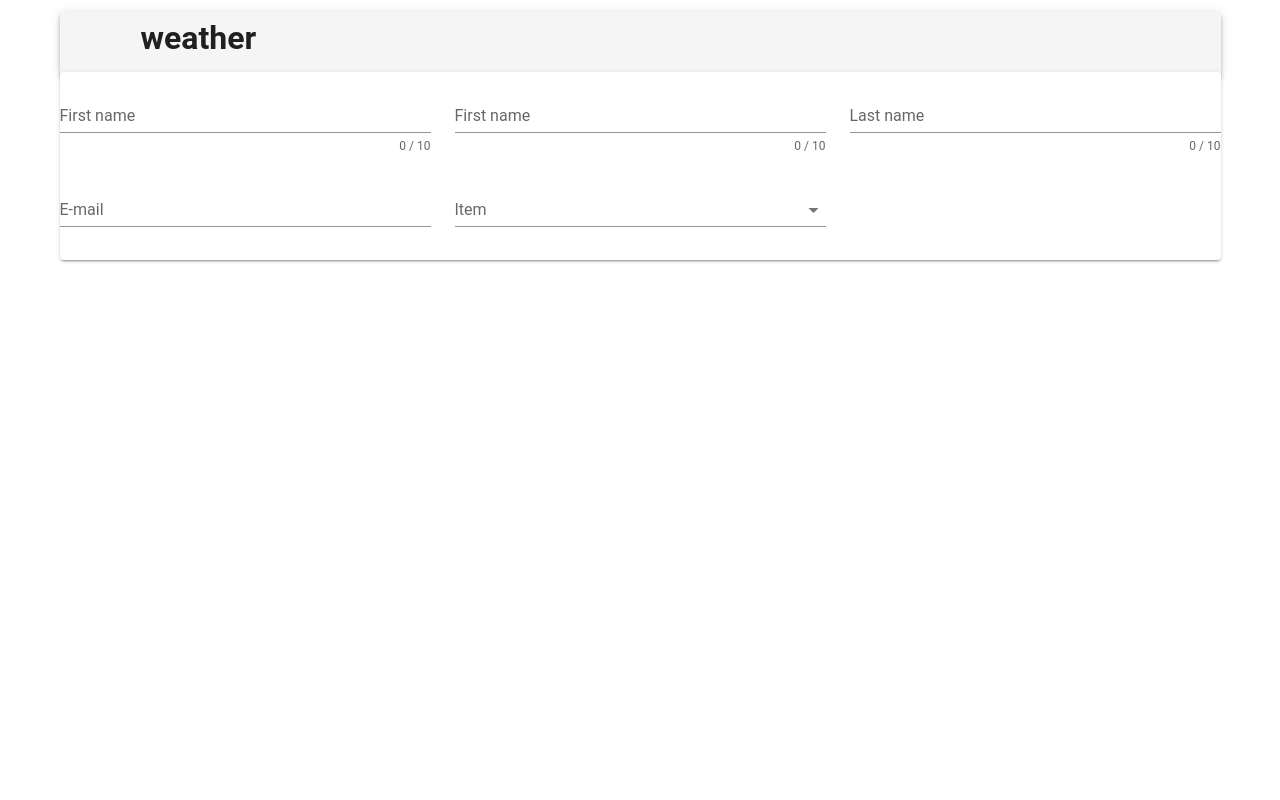
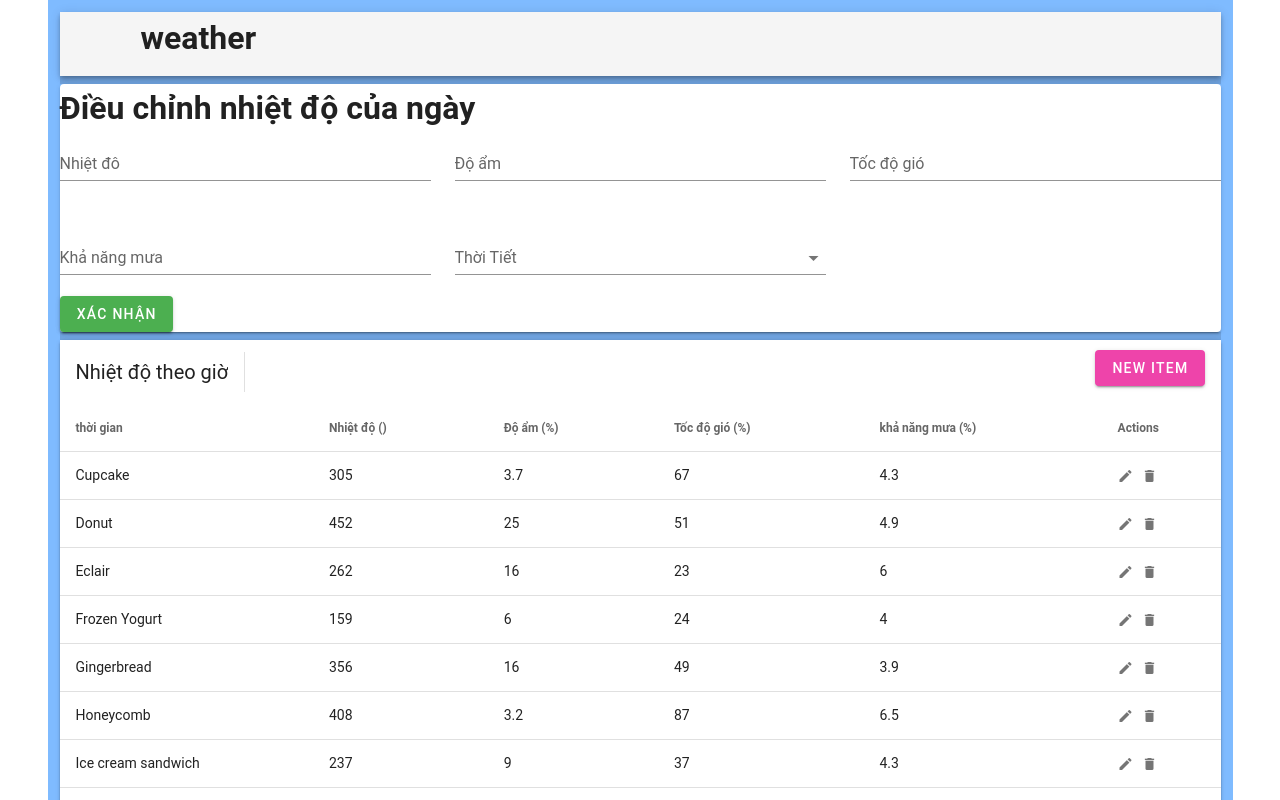
Before and after one commit to tontumo12/web-weather, a Vue app: page /admin in a window 1280 px wide. Shown: the top 800 px of the page. Built offline with nearby package versions, Linux system fonts and the light colour scheme; a small style sheet from the web is missing.

Commit message:
edit admin

```diff
--- a/src/views/Admin.vue
+++ b/src/views/Admin.vue
@@ -1,9 +1,15 @@
 <template>
-    <v-container>
+    <v-container class="app">
       <v-app-bar class="app-bar">
         <!-- logo -->
-            <v-img alt="weather logo" class="shrink logo" contain src="../assets/weather.jpg" min-width="65"
-                width="65" />
+        <v-img
+          alt="weather logo"
+          class="shrink logo"
+          contain
+          src="../assets/weather.jpg"
+          min-width="65"
+          width="65"
+        />
         <h1 class="display-1.5 font-weight-bold mb-3">weather</h1>
         <v-spacer></v-spacer>
       </v-app-bar>
@@ -16,77 +22,378 @@
       <v-divider></v-divider>
       <v-divider></v-divider>
 
+      <!-- nhập thông tin về thời tiết -->
       <v-card>
+        <h1>Điều chỉnh nhiệt độ của ngày</h1>
         <v-form v-model="valid">
           <v-row>
             <v-col cols="12" md="4">
-                            <v-text-field v-model="firstname" :rules="nameRules" :counter="10" label="First name"
-                                required></v-text-field>
+              <v-text-field
+                v-model="NhietDo"
+                label="Nhiệt đô"
+                required
+              ></v-text-field>
             </v-col>
 
             <v-col cols="12" md="4">
-                            <v-text-field v-model="firstname" :rules="nameRules" :counter="10" label="First name"
-                                required></v-text-field>
+              <v-text-field
+                v-model="humidity"
+                label="Độ ẩm"
+                required
+              ></v-text-field>
             </v-col>
 
             <v-col cols="12" md="4">
-                            <v-text-field v-model="lastname" :rules="nameRules" :counter="10" label="Last name"
-                                required></v-text-field>
+              <v-text-field
+                v-model="wind"
+                label="Tốc độ gió"
+                required
+              ></v-text-field>
             </v-col>
 
             <v-col cols="12" md="4">
-                            <v-text-field v-model="email" :rules="emailRules" label="E-mail" required></v-text-field>
+              <v-text-field
+                v-model="rain"
+                label="Khả năng mưa"
+                required
+              ></v-text-field>
             </v-col>
 
             <v-col cols="12" md="4">
               <v-select
-      v-model="select"
-      :items="items"
-      :rules="[v => !!v || 'Item is required']"
-      label="Item"
+                v-model="weather"
+                :items="item"
+                :rules="[(v) => !!v || 'Item is required']"
+                label="Thời Tiết"
                 required
               ></v-select>
             </v-col>
           </v-row>
+          <v-btn color="success" class="mr-4" @click="format()"> Xác Nhận </v-btn>
         </v-form>
+      </v-card>
+      <v-divider></v-divider>
+      <v-divider></v-divider>
+      <v-divider></v-divider>
+      <v-divider></v-divider>
+      <v-divider></v-divider>
+      <v-divider></v-divider>
+      <v-divider></v-divider>
+      <v-divider></v-divider>
+
+      <!-- điều chỉnh thời tiết theo giờ -->
+      <v-card>
+        <v-data-table
+          :headers="headers"
+          :items="desserts"
+          sort-by="hour"
+          class="elevation-1"
+        >
+          <template v-slot:top>
+            <v-toolbar flat>
+              <v-toolbar-title>Nhiệt độ theo giờ</v-toolbar-title>
+              <v-divider class="mx-4" inset vertical></v-divider>
+              <v-spacer></v-spacer>
+              <v-dialog v-model="dialog" max-width="500px">
+                <template v-slot:activator="{ on, attrs }">
+                  <v-btn
+                    color="primary"
+                    dark
+                    class="mb-2"
+                    v-bind="attrs"
+                    v-on="on"
+                  >
+                    New Item
+                  </v-btn>
+                </template>
+                <v-card>
+                  <v-card-title>
+                    <span class="headline">{{ formTitle }}</span>
+                  </v-card-title>
+
+                  <v-card-text>
+                    <v-container>
+                      <v-row>
+                        <v-col cols="12" sm="6" md="4">
+                          <v-text-field
+                            v-model="editedItem.hour"
+                            label="hour"
+                          ></v-text-field>
+                        </v-col>
+                        <v-col cols="12" sm="6" md="4">
+                          <v-text-field
+                            v-model="editedItem.temperature"
+                            label="temperature"
+                          ></v-text-field>
+                        </v-col>
+                        <v-col cols="12" sm="6" md="4">
+                          <v-text-field
+                            v-model="editedItem.humidity_hour"
+                            label="humidity_hour (g)"
+                          ></v-text-field>
+                        </v-col>
+                        <v-col cols="12" sm="6" md="4">
+                          <v-text-field
+                            v-model="editedItem.wind_hour"
+                            label="wind_hour (g)"
+                          ></v-text-field>
+                        </v-col>
+                        <v-col cols="12" sm="6" md="4">
+                          <v-text-field
+                            v-model="editedItem.chance_rain_hour"
+                            label="chance_rain_hour (g)"
+                          ></v-text-field>
+                        </v-col>
+                      </v-row>
+                    </v-container>
+                  </v-card-text>
+
+                  <v-card-actions>
+                    <v-spacer></v-spacer>
+                    <v-btn color="blue darken-1" text @click="close">
+                      Cancel
+                    </v-btn>
+                    <v-btn color="blue darken-1" text @click="save"> Save </v-btn>
+                  </v-card-actions>
+                </v-card>
+              </v-dialog>
+              <v-dialog v-model="dialogDelete" max-width="500px">
+                <v-card>
+                  <v-card-title class="headline"
+                    >Are you sure you want to delete this item?</v-card-title
+                  >
+                  <v-card-actions>
+                    <v-spacer></v-spacer>
+                    <v-btn color="blue darken-1" text @click="closeDelete"
+                      >Cancel</v-btn
+                    >
+                    <v-btn color="blue darken-1" text @click="deleteItemConfirm"
+                      >OK</v-btn
+                    >
+                    <v-spacer></v-spacer>
+                  </v-card-actions>
+                </v-card>
+              </v-dialog>
+            </v-toolbar>
+          </template>
+          <template v-slot:item.actions="{ item }">
+            <v-icon small class="mr-2" @click="editItem(item)">
+              mdi-pencil
+            </v-icon>
+            <v-icon small @click="deleteItem(item)"> mdi-delete </v-icon>
+          </template>
+          <template v-slot:no-data>
+            <v-btn color="primary" @click="initialize"> Reset </v-btn>
+          </template>
+        </v-data-table>
       </v-card>
     </v-container>
   </template>
-
   <script>
   export default {
     data: () => ({
       valid: true,
-        name: '',
-        nameRules: [
-          v => !!v || 'Name is required',
-          v => (v && v.length <= 10) || 'Name must be less than 10 characters',
+      NhietDo: "",
+      humidity: "",
+      wind: "",
+      rain: "",
+      weather: null,
+      item: ["Nắng", "Mưa", "Gió", "Tuyết"],
+      checkbox: false,
+      dialog: false,
+      dialogDelete: false,
+      headers: [
+        {
+          text: "thời gian",
+          align: "start",
+          sortable: false,
+          value: "hour",
+        },
+        { text: "Nhiệt độ ()", value: "temperature" },
+        { text: "Độ ẩm (%)", value: "humidity_hour" },
+        { text: "Tốc độ gió (%)", value: "wind_hour" },
+        { text: "khả năng mưa (%)", value: "chance_rain_hour" },
+        { text: "Actions", value: "actions", sortable: false },
       ],
-        email: '',
-        emailRules: [
-          v => !!v || 'E-mail is required',
-          v => /.+@.+\..+/.test(v) || 'E-mail must be valid',
-        ],
-        select: null,
-        items: [
-          'Item 1',
-          'Item 2',
-          'Item 3',
-          'Item 4',
-        ],
-        checkbox: false,
+      desserts: [],
+      editedIndex: -1,
+      editedItem: {
+        hour: "",
+        temperature: 0,
+        humidity_hour: 0,
+        wind_hour: 0,
+        chance_rain_hour: 0,
+      },
+      defaultItem: {
+        hour: "",
+        temperature: 0,
+        humidity_hour: 0,
+        wind_hour: 0,
+        chance_rain_hour: 0,
+      },
     }),
 
     methods: {
-        validate () {
-          this.$refs.form.validate()
+      format() {
+        switch (this.weather) {
+          case "Nắng":
+            this.weather = "hot";
+            break;
+          case "Mưa":
+            this.weather = "rain";
+            break;
+          case "Gió":
+            this.weather = "wind";
+            break;
+          case "Tuyết":
+            this.weather = "snow";
+        }
+        console.log(this.weather);
+        console.log(this.NhietDo);
+        console.log(this.humidity);
+        console.log(this.wind);
+        console.log(this.rain);
       },
-        reset () {
-          this.$refs.form.reset()
+      initialize() {
+        this.desserts = [
+          {
+            hour: "Frozen Yogurt",
+            temperature: 159,
+            humidity_hour: 6.0,
+            wind_hour: 24,
+            chance_rain_hour: 4.0,
           },
-        resetValidation () {
-          this.$refs.form.resetValidation()
+          {
+            hour: "Ice cream sandwich",
+            temperature: 237,
+            humidity_hour: 9.0,
+            wind_hour: 37,
+            chance_rain_hour: 4.3,
+          },
+          {
+            hour: "Eclair",
+            temperature: 262,
+            humidity_hour: 16.0,
+            wind_hour: 23,
+            chance_rain_hour: 6.0,
+          },
+          {
+            hour: "Cupcake",
+            temperature: 305,
+            humidity_hour: 3.7,
+            wind_hour: 67,
+            chance_rain_hour: 4.3,
+          },
+          {
+            hour: "Gingerbread",
+            temperature: 356,
+            humidity_hour: 16.0,
+            wind_hour: 49,
+            chance_rain_hour: 3.9,
+          },
+          {
+            hour: "Jelly bean",
+            temperature: 375,
+            humidity_hour: 0.0,
+            wind_hour: 94,
+            chance_rain_hour: 0.0,
+          },
+          {
+            hour: "Lollipop",
+            temperature: 392,
+            humidity_hour: 0.2,
+            wind_hour: 98,
+            chance_rain_hour: 0,
+          },
+          {
+            hour: "Honeycomb",
+            temperature: 408,
+            humidity_hour: 3.2,
+            wind_hour: 87,
+            chance_rain_hour: 6.5,
+          },
+          {
+            hour: "Donut",
+            temperature: 452,
+            humidity_hour: 25.0,
+            wind_hour: 51,
+            chance_rain_hour: 4.9,
+          },
+          {
+            hour: "KitKat",
+            temperature: 518,
+            humidity_hour: 26.0,
+            wind_hour: 65,
+            chance_rain_hour: 7,
+          },
+        ];
+      },
+
+      editItem(item) {
+        this.editedIndex = this.desserts.indexOf(item);
+        this.editedItem = Object.assign({}, item);
+        this.dialog = true;
+      },
+
+      deleteItem(item) {
+        this.editedIndex = this.desserts.indexOf(item);
+        this.editedItem = Object.assign({}, item);
+        this.dialogDelete = true;
+      },
+
+      deleteItemConfirm() {
+        this.desserts.splice(this.editedIndex, 1);
+        this.closeDelete();
+      },
+
+      close() {
+        this.dialog = false;
+        this.$nextTick(() => {
+          this.editedItem = Object.assign({}, this.defaultItem);
+          this.editedIndex = -1;
+        });
+      },
+
+      closeDelete() {
+        this.dialogDelete = false;
+        this.$nextTick(() => {
+          this.editedItem = Object.assign({}, this.defaultItem);
+          this.editedIndex = -1;
+        });
+      },
+
+      save() {
+        if (this.editedIndex > -1) {
+          Object.assign(this.desserts[this.editedIndex], this.editedItem);
+        } else {
+          this.desserts.push(this.editedItem);
+        }
+        this.close();
       },
     },
+    computed: {
+      formTitle() {
+        return this.editedIndex === -1 ? "New Item" : "Edit Item";
+      },
+    },
+
+    watch: {
+      dialog(val) {
+        val || this.close();
+      },
+      dialogDelete(val) {
+        val || this.closeDelete();
+      },
+    },
+
+    created() {
+      this.initialize();
+    },
+  };
+  </script>
+
+  <style scoped>
+  .app {
+    background-color: rgb(127, 187, 255);
   }
-  </script>
+  </style>
```
Lines whose indentation alone changed are shown as unchanged.
